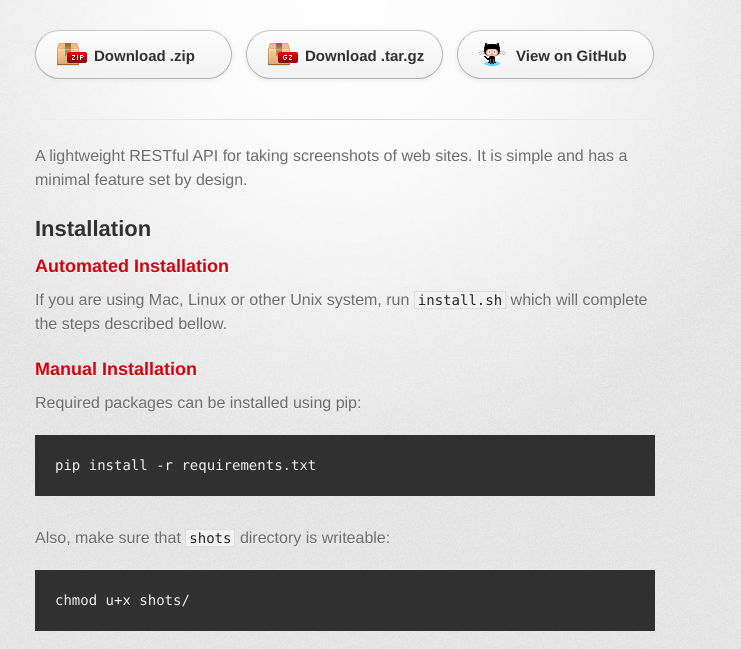
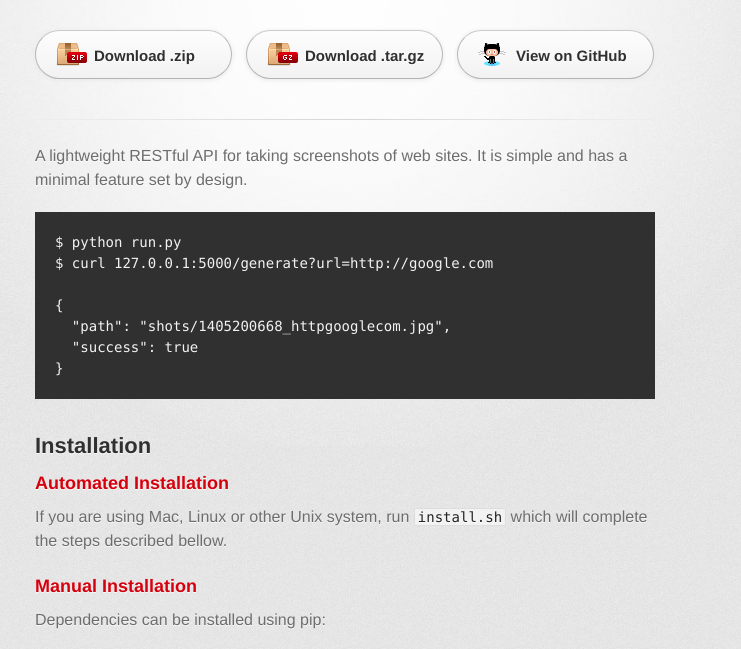
Before and after one commit to GedRap/lightshot, a plain HTML site: page index.html in a window 1280 px wide. Shown: the part 127-776 px from the top of the page, without its empty margins (295-1036 px from the left). Drawn offline with Linux system fonts and the light colour scheme; a web font is replaced by a local one.

```diff
--- a/index.html
+++ b/index.html
@@ -34,6 +34,15 @@
           <p>A lightweight RESTful API for taking screenshots of web sites.
 It is simple and has a minimal feature set by design.</p>
 
+<pre><code>$ python run.py
+$ curl 127.0.0.1:5000/generate?url=http://google.com
+
+{
+  "path": "shots/1405200668_httpgooglecom.jpg",
+  "success": true
+}
+</code></pre>
+
 <h2>
 <a name="installation" class="anchor" href="#installation"><span class="octicon octicon-link"></span></a>Installation</h2>
 
@@ -45,7 +54,7 @@
 <h3>
 <a name="manual-installation" class="anchor" href="#manual-installation"><span class="octicon octicon-link"></span></a>Manual Installation</h3>
 
-<p>Required packages can be installed using pip:</p>
+<p>Dependencies  can be installed using pip:</p>
 
 <pre><code>pip install -r requirements.txt
 </code></pre>
```
Also changed, not shown: params.json (+1 -1 lines).
